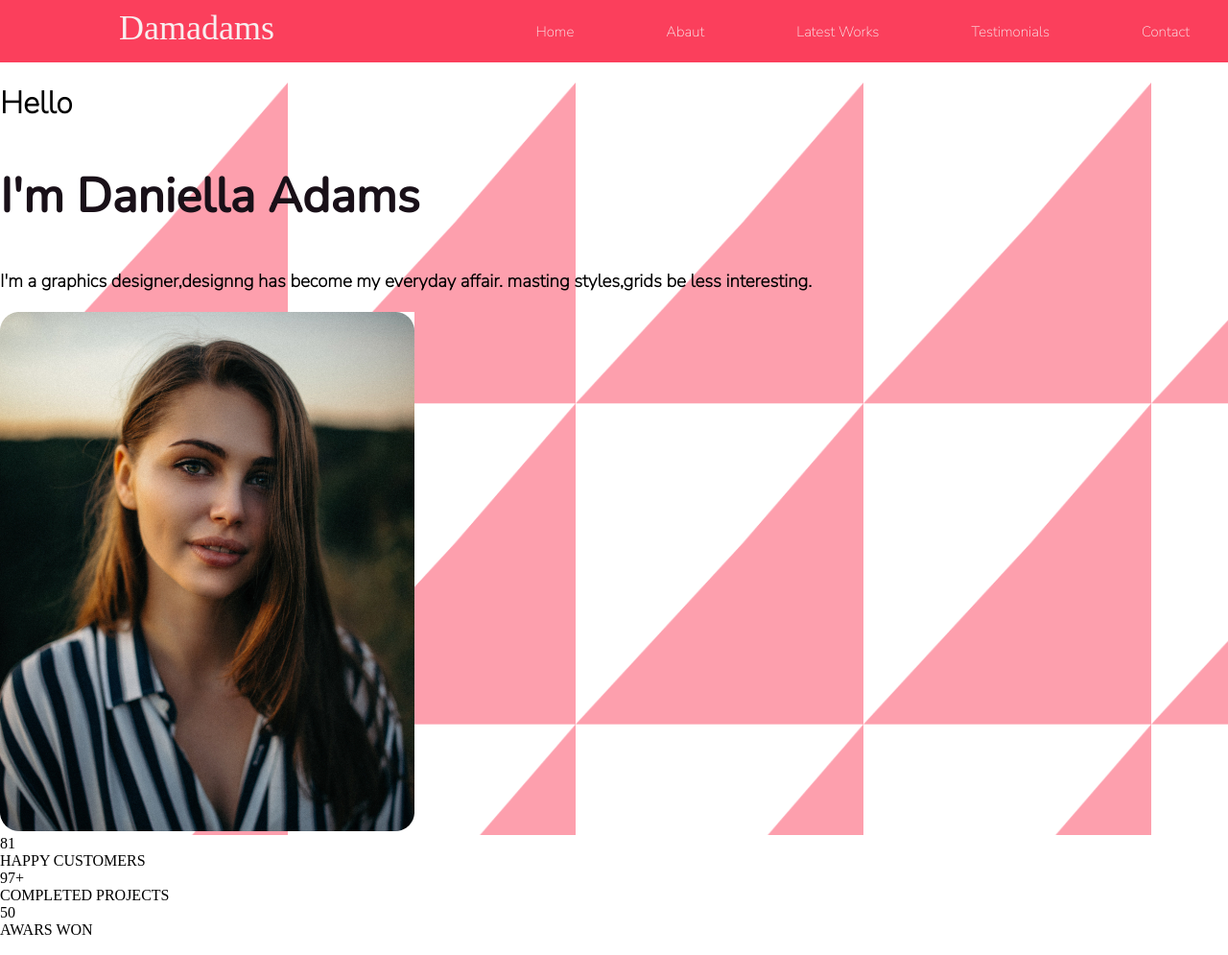
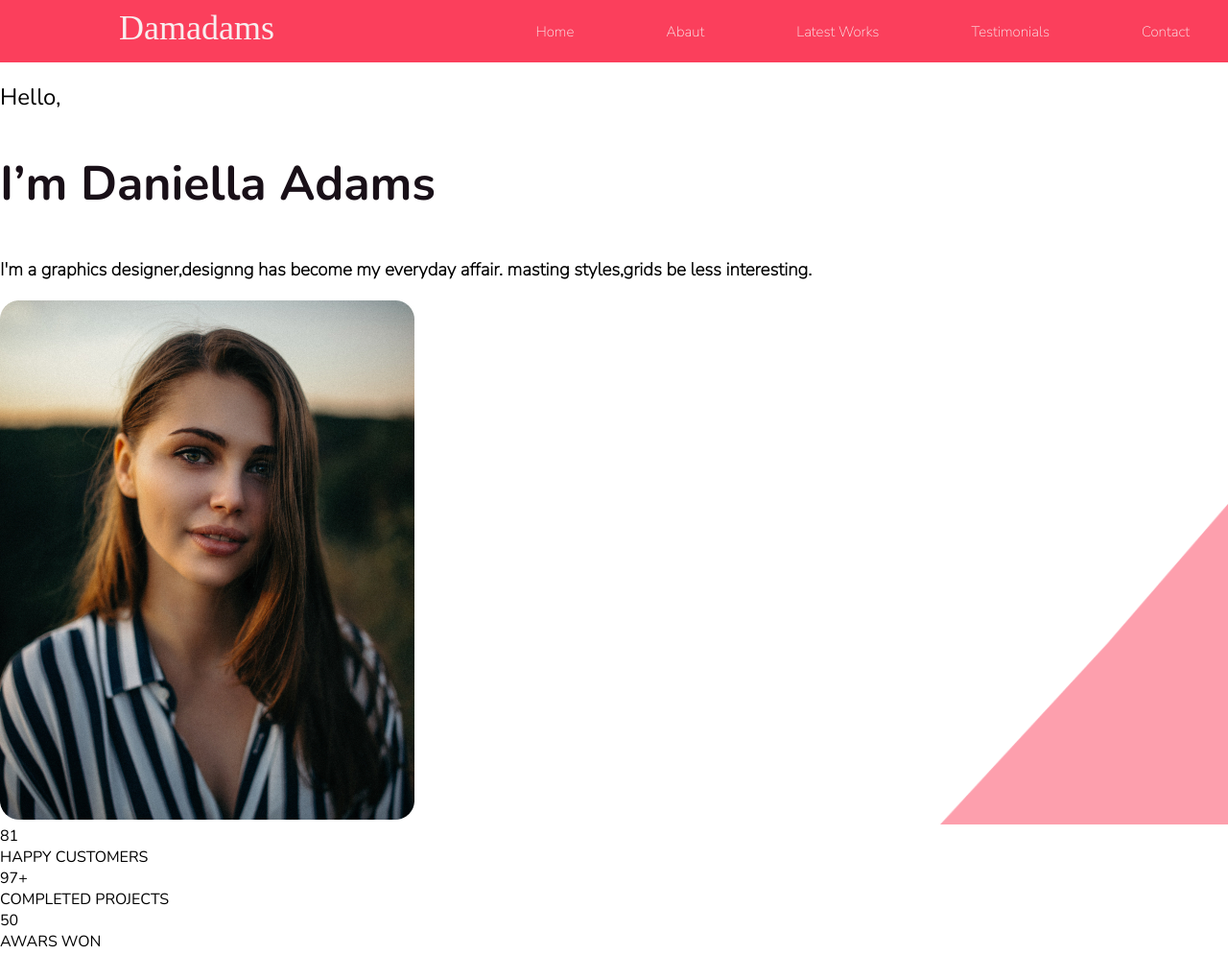
Before and after one commit to eracom-id412/Damadams, a plain HTML site: page index.html in a window 1280 px wide. Shown: the top 995 px of the page at 96% size. Drawn offline with nearby package versions, Linux system fonts and the light colour scheme; a web font is replaced by a local one.

Commit message:
Modification section Femme
Backgraund
h1 - h2 - h3
Size font

```diff
--- a/damadams.css
+++ b/damadams.css
@@ -1,16 +1,16 @@
 body{
     margin: 0px;
+    font-family: 'Nunito';
+
 }
 
 /*header*/
-
 header{
     background-color: #FB3F5C;
     justify-content: flex-end;
     display: flex;
     height: 65px;
 }
-
 #Logotype{
     font-size: 36px;
     color: #F8EEEF;
@@ -21,7 +21,6 @@ header{
     top: 8px;
     font-family:'Nova Mono', regular ;
   }
-
 #topnav {
     flex: 2 1 100%;
     display: flex;
@@ -32,24 +31,22 @@ header{
     color:#F8EEEF ;
     font-family: 'Nunito Sans', sans-serif;
     margin-right: 40px;
+}
 
+/*Première section*/
 
+.container h1{
+    font-weight: 400;
+}
 
-
-}
-h1{
-    font-family: 'Nunito Sans';
-    font-style: normal;
-}
-h2{
-    font-family: 'Nunito';
-    font-style: normal;
-    font-weight: 700;
+.container h2{
+    font-weight : 700;
     font-size: 50px;
     line-height: 68px;
     text-transform: capitalize;
     color: #191018;
 }
+
 h3{
     font-family: 'Nunito Sans';
 }
@@ -64,9 +61,12 @@ p{
 
 }
 
-#nana{
+#femme{
     background: url(source/PNG/Rectangle_396.png);
     background-size: 300px;
+    background-repeat: no-repeat;
+    background-position: right bottom;
+
 }
 
 body{
--- a/index.html
+++ b/index.html
@@ -6,13 +6,15 @@
     <meta name="viewport" content="width=device-width, initial-scale=1.0">
     <title>damadams</title>
     <link rel="stylesheet" href="damadams.css">
-    <head>
+
 
         <link href="https://fonts.googleapis.com/css2?family=Nova+Mono&family=Nunito+Sans:wght@200&display=swap" rel="stylesheet">
-        <link href="https://fonts.googleapis.com/css2?family=Nunito+Sans:wght@200&display=swap" rel="stylesheet">
+
         <link rel="preconnect" href="https://fonts.googleapis.com">
         <link rel="preconnect" href="https://fonts.gstatic.com" crossorigin>
-        <link href="https://fonts.googleapis.com/css2?family=Nunito&display=swap" rel="stylesheet">
+
+
+<link href="https://fonts.googleapis.com/css2?family=Nunito:wght@400;700&display=swap" rel="stylesheet">
     </head>
 
 
@@ -30,26 +32,26 @@
 </header>
 
 <main>
-    <div id="nana">
+
+    <section id="femme">
         <div class="container">
-            <h1>Hello</h1>
-            <h2>I'm Daniella Adams</h2>
+            <h1>Hello,</h1>
+            <h2>I’m Daniella Adams</h2>
             <h3>I'm a graphics designer,designng has become my everyday affair. masting styles,grids be less interesting. </h3>
         </div>
-        <div class="Ph" id="Ph">
             <img src="source/jpg/img_visage.jpg" alt="visage">
-        </div>
-    </div>
+    </section>
+
      <!--/caracteristiques projects-->
-<section class="caract">
-    <div>
+    <section class="caract">
+     <div>
        <p>81</p>
        <p>HAPPY CUSTOMERS</p>
        <p>97+</p>
        <p>COMPLETED PROJECTS</p>
        <p>50</p>
        <p>AWARS WON</p>
-    </div>
+     </div>
 
      <!--/Les images Works-->
     <div class="gallery">
```
Also changed, not shown: ._damadams.css, ._index.html.
